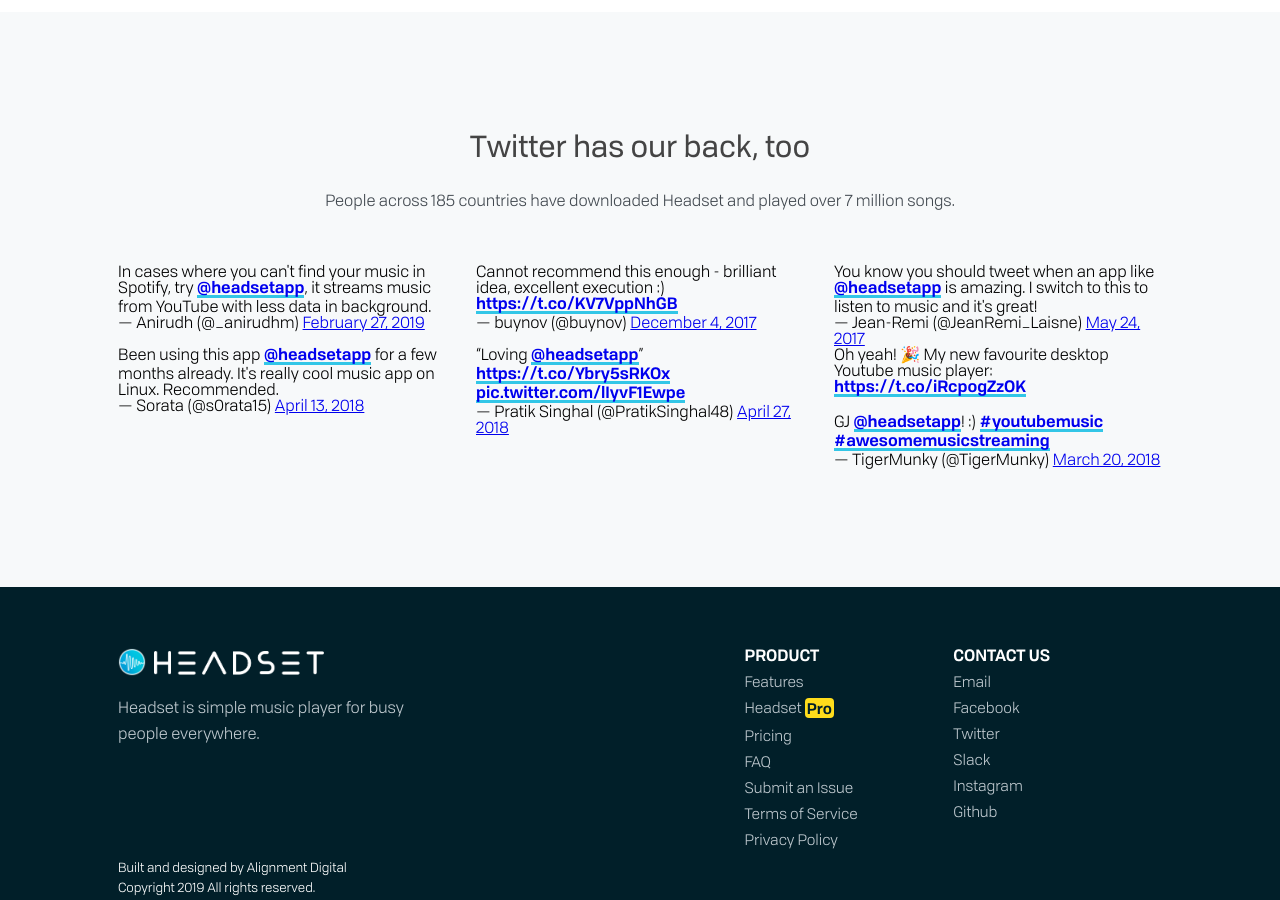
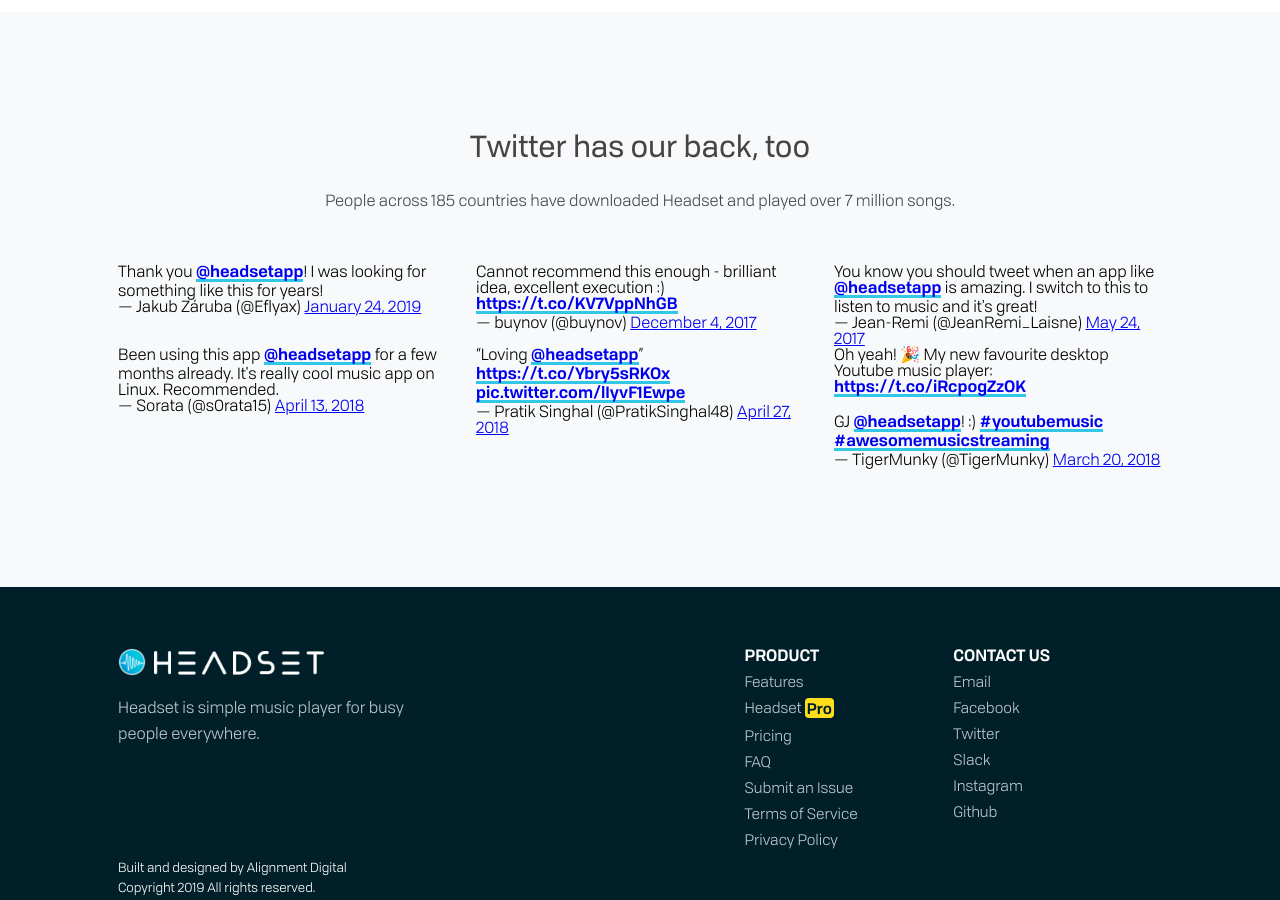
Before and after one commit to headsetapp/headsetapp.github.io, a Jekyll site: the page index.html, which Jekyll copies as it is, in a window 1280 px wide and 900 px high, scrolled down 7535 px. Built offline with Jekyll 4.4.1, drawn with Linux system fonts in a browser that asks for light colours; comment, search, counter and statistics services are not loaded.

Commit message:
update tweet again

```diff
--- a/index.html
+++ b/index.html
@@ -382,7 +382,7 @@
         </div>
       </div>
       <div class="twitter-grid">
-        <blockquote class="twitter-tweet" data-lang="en"><p lang="en" dir="ltr">In cases where you can&#39;t find your music in Spotify, try <a href="https://twitter.com/headsetapp?ref_src=twsrc%5Etfw">@headsetapp</a>, it streams music from YouTube with less data in background.</p>&mdash; Anirudh (@_anirudhm) <a href="https://twitter.com/_anirudhm/status/1100605404948492289?ref_src=twsrc%5Etfw">February 27, 2019</a></blockquote>
+        <blockquote class="twitter-tweet" data-lang="en"><p lang="en" dir="ltr">Thank you <a href="https://twitter.com/headsetapp?ref_src=twsrc%5Etfw">@headsetapp</a>! I was looking for something like this for years!</p>&mdash; Jakub Záruba (@Eflyax) <a href="https://twitter.com/Eflyax/status/1088412223603724289?ref_src=twsrc%5Etfw">January 24, 2019</a></blockquote>
         <blockquote class="twitter-tweet" data-cards="hidden" data-lang="en">
           <p lang="en" dir="ltr">Cannot recommend this enough - brilliant idea, excellent execution :)
             <a href="https://t.co/KV7VppNhGB">https://t.co/KV7VppNhGB</a>
```
